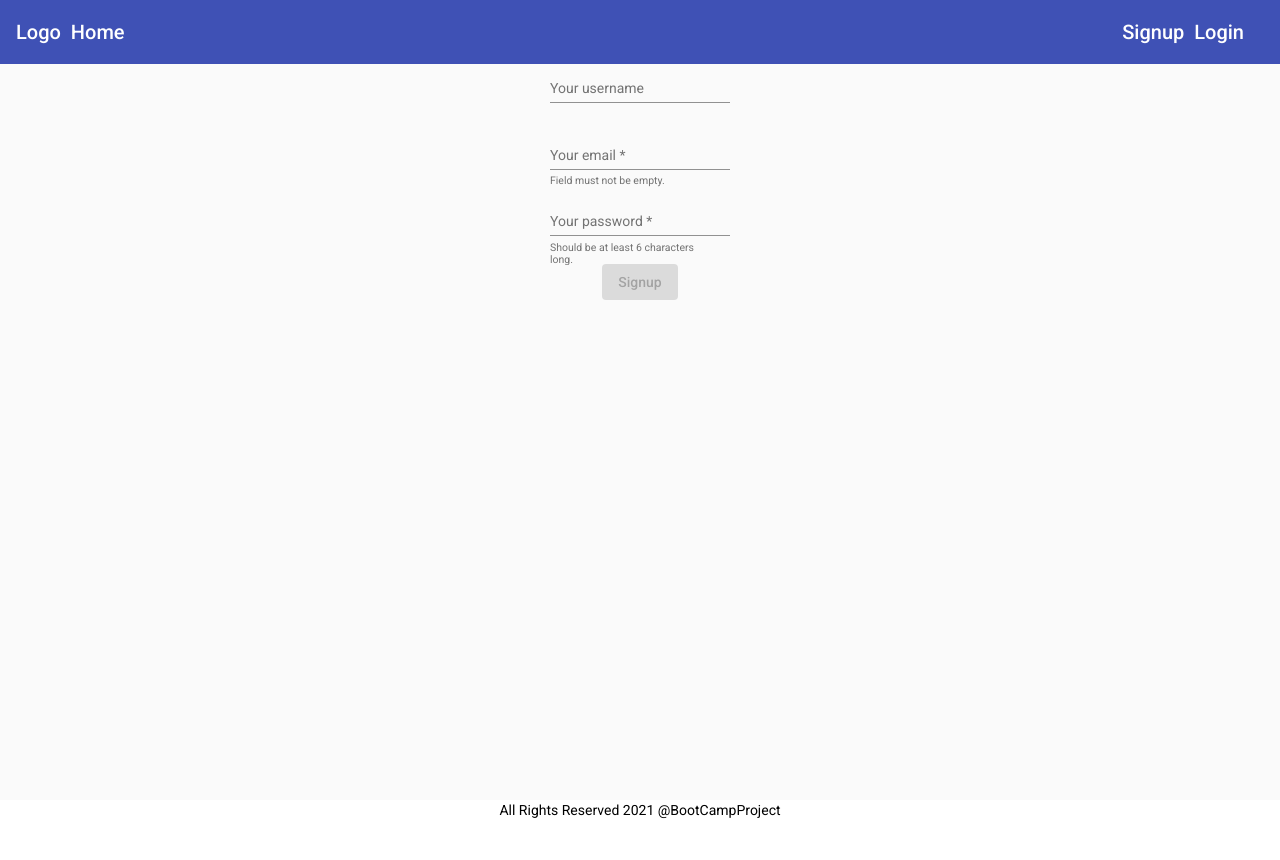
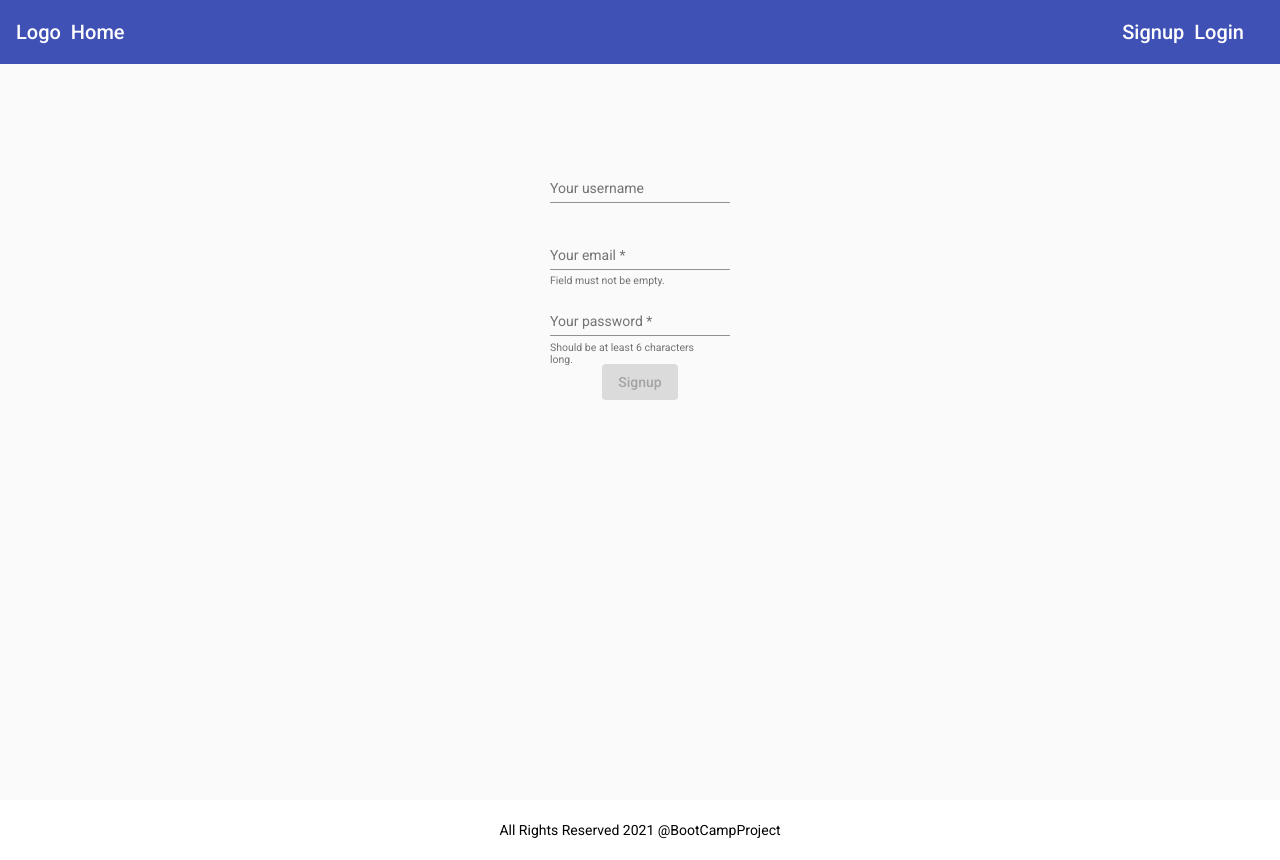
Before and after one commit to ljubomir-cakarevic/angular-client, an Angular app: page /signup in a window 1280 px wide. Before the commit the page ends 820 px from the top, so only its background shows below. Built offline with nearby package versions, Linux system fonts and the light colour scheme.

Commit message:
footer modified

```diff
--- a/src/app/footer/footer.component.css
+++ b/src/app/footer/footer.component.css
@@ -1,9 +1,4 @@
-/* .footer {
-    position: absolute;
-    bottom: 0;
-    width:100%;
-    height: 40px;
-    background-color: #222222;
-    text-align: center;
+.footer {
+    padding: 20px;
 
-} */
+}
--- a/src/app/guard/auth.guard.ts
+++ b/src/app/guard/auth.guard.ts
@@ -24,8 +24,8 @@ export class AuthGuard implements CanActivate {
         }else {
             this.router.navigate(['/login']);
             return false;
-        } */
-        /* const user: any = this.tokenStorage.getUser();
+        }
+        const user: any = this.tokenStorage.getUser();
         if (user.roles === 'ROLE_ADMIN') {
         this.router.navigate(['/']);
         }
--- a/src/app/login/login.component.css
+++ b/src/app/login/login.component.css
@@ -1,3 +1,7 @@
 .form-group {
     color: red;
 }
+
+.login-form {
+    margin-top: 100px;
+}
--- a/src/app/signup/signup.component.css
+++ b/src/app/signup/signup.component.css
@@ -5,3 +5,7 @@
 .alert-success{
     color: green;
 }
+
+.singup-form {
+    margin-top: 100px;
+}
```
